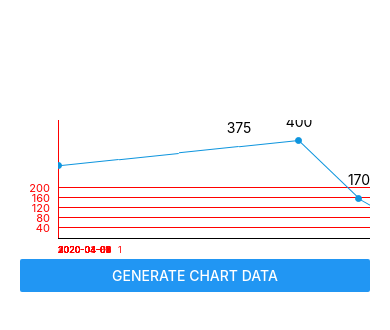
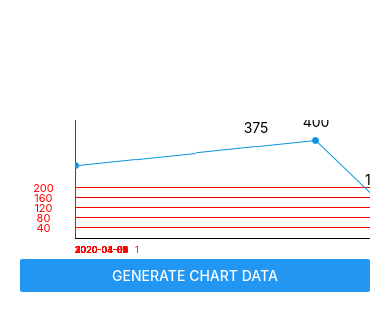
Before and after one commit to oksktank/react-native-pure-chart, a React Native app in the folder examples/: screen / in a window 390 px wide. Both pictures are taken after a click on the button "GENERATE CHART DATA". Shown: the top 330 px of the page. Built offline with nearby package versions, Linux system fonts and the light colour scheme.

Commit message:
fix text

```diff
--- a/examples/pure-chart/common.js
+++ b/examples/pure-chart/common.js
@@ -242,10 +242,10 @@ export const drawYAxis = (color = '#e0e0e0') => {
 export const drawYAxisLabels = (arr, height, minValue, color = '#000000', symbol='') => {
   return (
     <View style={{
-      width: 33 + 5*symbol.length,
+      width: 50 + 5*symbol.length,
       height: height,
       justifyContent: 'flex-end',
-      alignItems: 'flex-end',
+      alignItems: 'center',
       marginBottom: minValue && arr && arr.length > 0 ? -1 * arr[0][2] * minValue : null,
       overflow: 'hidden'
     }}>
```
